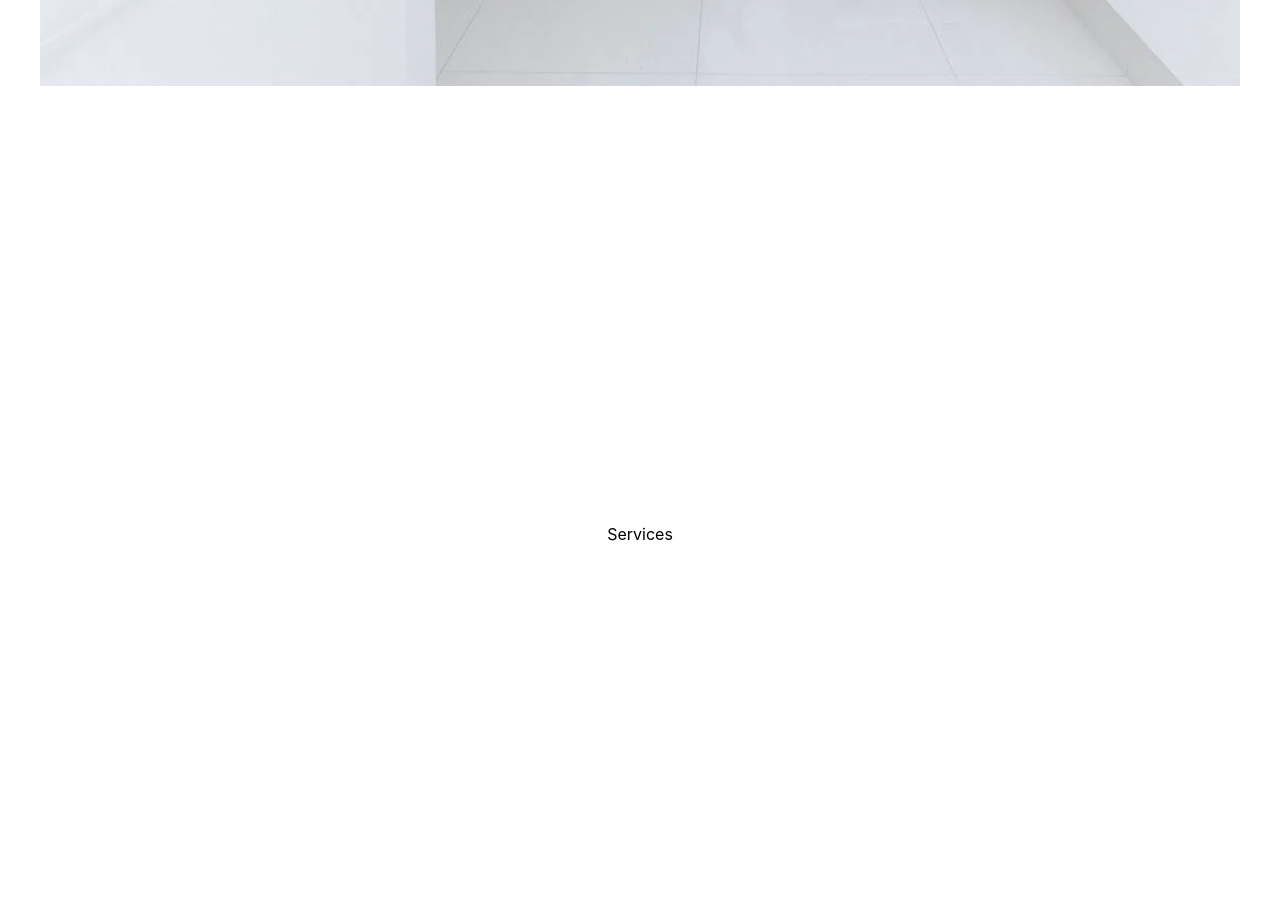
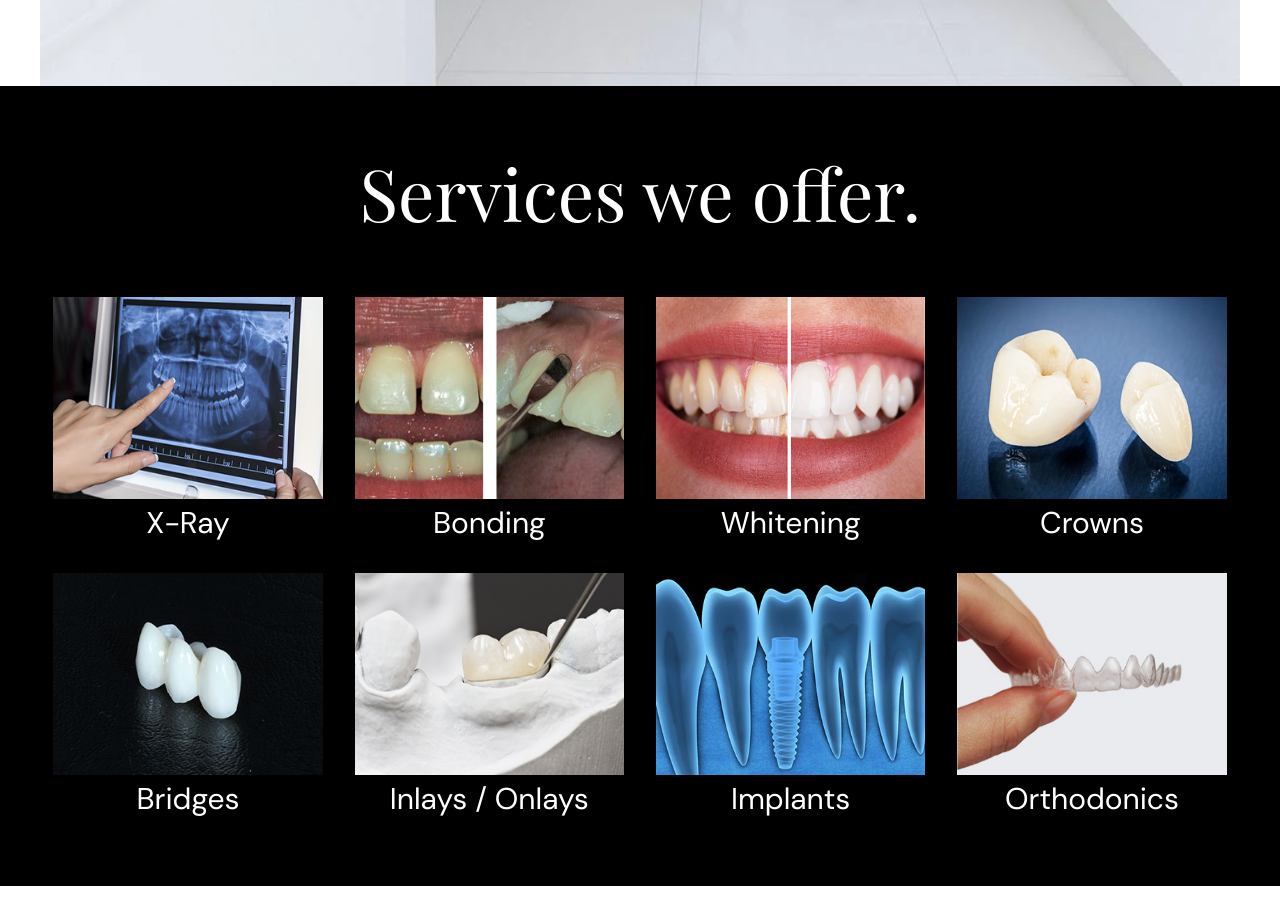
Before and after one commit to alfredosdpiii/Next-smile-signature, a Next.js app: page / in a window 1280 px wide. Shown: the part 1652-2576 px from the top of the page. After the commit the page ends 2538 px from the top, so only its background shows below. Built offline with nearby package versions, Linux system fonts and the light colour scheme.

Commit message:
✨ Added services component

```diff
--- a/components/Services.js
+++ b/components/Services.js
@@ -1,10 +1,36 @@
 import React from 'react'
 import Image from 'next/image'
+import tech from '../public/tech.jpg'
+import bond from '../public/bonding.jpg'
+import white from '../public/whitening.jpg'
+import crown from '../public/crowns.jpg'
+import bridge from '../public/bridges.jpg'
+import inlayonlay from '../public/inlayonlay.jpg'
+import implant from '../public/implants.jpg'
+import ortho from '../public/orthodonics.jpg'
 
+export const Card = (props) => {
+  return(
+    <div>
+      <Image src={props.src} width="2000px" height="1500px" alt="props.alt"  />
+      <h4 className='paragraphs text-center text-3xl font-extralight text-white'>{props.title}</h4>
+    </div>
+  )
+}
 const Services = () => {
   return (
-    <div className='w-screen h-screen flex justify-center items-center relative mt-12 animate-[slide_4s_ease-in-out]' id='services'>
-      <h1>Services</h1>
+    <div className='w-screen h-screen flex justify-evenly items-center relative animate-[slide_4s_ease-in-out] flex-col bg-black' id='services'>
+    <h1 className='heading-1 text-7xl text-white'>Services we offer.</h1>
+      <div className='w-11/12 h-11/12 grid grid-cols-4 grid-rows-2 gap-8'>
+        <Card src={tech} alt={'Picture of x-ray'} title={'X-Ray'}/>
+        <Card src={bond} alt={'Picture of bond'} title={'Bonding'}/>
+        <Card src={white} alt={'Picture of teeth whitening'} title={'Whitening'}/>
+        <Card src={crown} alt={'Picture of dental crowns'} title={'Crowns'}/>
+        <Card src={bridge} alt={'Picture of dental bridges'} title={'Bridges'}/>
+        <Card src={inlayonlay} alt={'Picture of dental inlays/onlays'} title={'Inlays / Onlays'}/>
+        <Card src={implant} alt={'Picture of dental implants'} title={'Implants'}/>
+        <Card src={ortho} alt={'Picture of dental orthodonics'} title={'Orthodonics'}/>
+      </div>
     </div>
   )
 }
```
